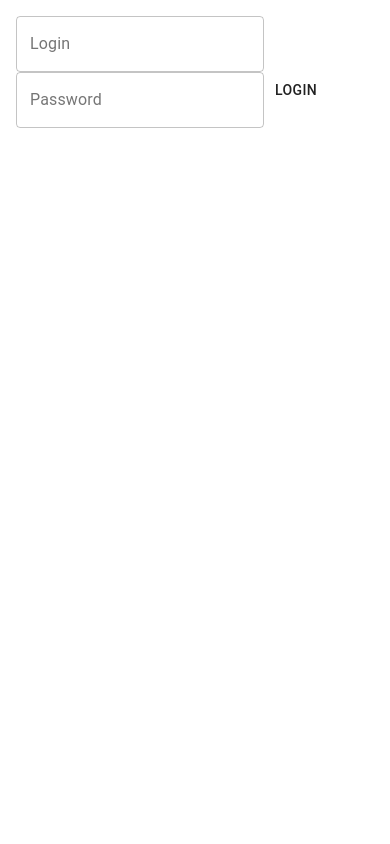
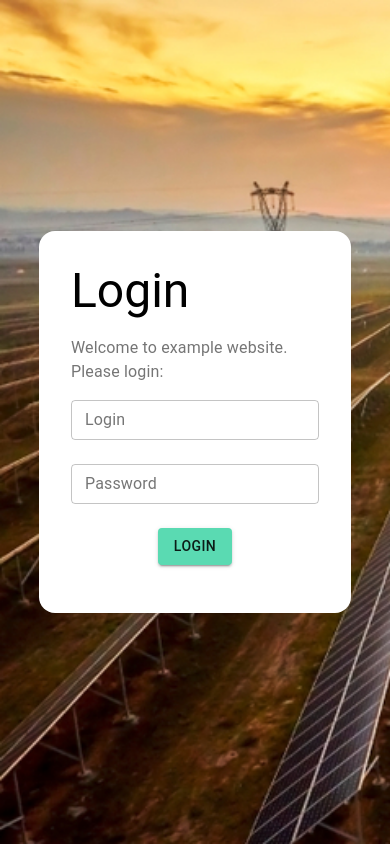
Before and after one commit to BartlomiejZalas/codibly, a React (Create React App) app: page / in a window 390 px wide. Built offline with nearby package versions, Linux system fonts and the light colour scheme; the HTML template or start-up script is replaced by a standard one.

Commit message:
responsive login layout introduced

```diff
--- a/src/App.tsx
+++ b/src/App.tsx
@@ -1,29 +1,9 @@
 import React from 'react';
-import { Button, TextField } from '@material-ui/core';
-import styled from 'styled-components';
-
-const Container = styled.div`
-  ${({ theme }) => `
-    background-color: #fff;
-    margin: ${theme.spacing(1)}px;
-    padding: ${theme.spacing(1)}px;
-
-    ${theme.breakpoints.up('sm')} {
-       margin: ${theme.spacing(2)}px;
-       padding: ${theme.spacing(2)}px;
-    }
-  `}
-`;
+import LoginPage from './pages/LoginPage';
 
 function App() {
   return (
-    <div className="App">
-      <Container>
-        <TextField label="Login" variant="outlined" />
-        <TextField label="Password" variant="outlined" type="password" />
-        <Button>Login</Button>
-      </Container>
-    </div>
+    <LoginPage />
   );
 }
 
--- a/src/index.css
+++ b/src/index.css
@@ -1,8 +1,8 @@
-body {
+body, html {
   margin: 0;
-  font-family: -apple-system, BlinkMacSystemFont, 'Segoe UI', 'Roboto', 'Oxygen',
-    'Ubuntu', 'Cantarell', 'Fira Sans', 'Droid Sans', 'Helvetica Neue',
-    sans-serif;
-  -webkit-font-smoothing: antialiased;
-  -moz-osx-font-smoothing: grayscale;
+  height: 100%;
 }
+
+#root {
+  height: 100%;
+}
--- /dev/null
+++ b/src/pages/LoginPage.tsx
@@ -0,0 +1,65 @@
+import { Button, TextField, Typography } from '@material-ui/core';
+import React from 'react';
+import styled from 'styled-components';
+import energy from '../assets/energy.jpg';
+
+const Background = styled.div`
+  ${({ theme }) => `
+    background-color: ${theme.palette.primary.light};
+    background-image: url(${energy});
+    background-size: cover;
+    width: 100%;
+    height: 100%;
+    display: flex;
+    align-items: center;
+    justify-content: center;
+  `}
+`;
+const Container = styled.div`
+  ${({ theme }) => `
+    background-color: #fff;
+    padding: ${theme.spacing(4)}px;
+    border-radius: ${theme.spacing(2)}px;
+    ${theme.breakpoints.up('sm')} {
+       border-radius: 0;
+       position: fixed;
+       top: 0;
+       left: 0;
+       bottom: 0;
+       width: 250px;
+    }
+  `}
+`;
+
+const Form = styled.div`
+  display: flex;
+  flex-direction: column;
+`;
+
+const StyledButton = styled(Button)`
+ ${({ theme }) => `
+    margin-top: ${theme.spacing(2)}px;
+    margin-bottom: ${theme.spacing(2)}px;
+    align-self: center;
+    width: 30%;
+  `}
+`;
+
+const LoginPage: React.FC = () => {
+  return (
+    <Background>
+      <Container>
+        <Typography variant="h3" gutterBottom>Login</Typography>
+        <Typography color="textSecondary">Welcome to example website.</Typography>
+        <Typography color="textSecondary">Please login:</Typography>
+        <Form>
+          <TextField label="Login" variant="outlined" margin="normal" size="small"/>
+          <TextField label="Password" variant="outlined" type="password" margin="normal" size="small"/>
+          <StyledButton variant="contained" color="primary">Login</StyledButton>
+        </Form>
+      </Container>
+    </Background>
+  );
+};
+
+export default LoginPage;
--- a/src/theme.ts
+++ b/src/theme.ts
@@ -5,12 +5,12 @@ const theme = createMuiTheme({
     primary: {
       light: '#aff29d',
       main: '#5adab2',
-      dark: '#0f714e',
+      dark: '#4da986',
     },
     secondary: {
       light: '#aff29d',
       main: '#5adab2',
-      dark: '#0f714e',
+      dark: '#4da986',
     },
   },
 });
```
Also changed, not shown: src/assets/energy.jpg (added).
